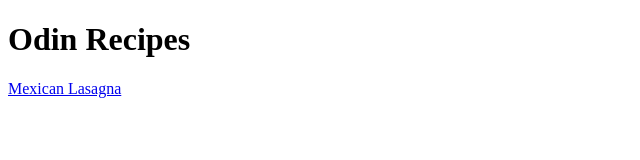
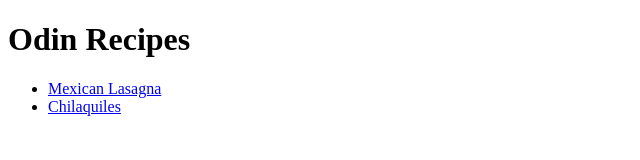
Before and after one commit to sinavida/odin-recipes, a plain HTML site: page index.html in a window 1280 px wide. Shown: the whole page, without its empty margins (0-640 px from the left). Drawn offline with Linux system fonts and the light colour scheme.

Commit message:
Add link to chilaquiles.html
Added link to homepage linking chilaquiles recipe

```diff
--- a/index.html
+++ b/index.html
@@ -7,6 +7,8 @@
         </head>
         <body>
             <h1>Odin Recipes</h1>
-            <a href="recipes/lasagna.html" target="_blank" rel="noopener noreferrer">Mexican Lasagna</a>
+            <ul>
+            <li><a href="recipes/lasagna.html" target="_blank" rel="noopener noreferrer">Mexican Lasagna</a></li>
+            <li><a href="recipes/chilaquiles.html" target="_blank" rel="noopener noreferrer">Chilaquiles</a></li>
         </body>
     </html>
```
